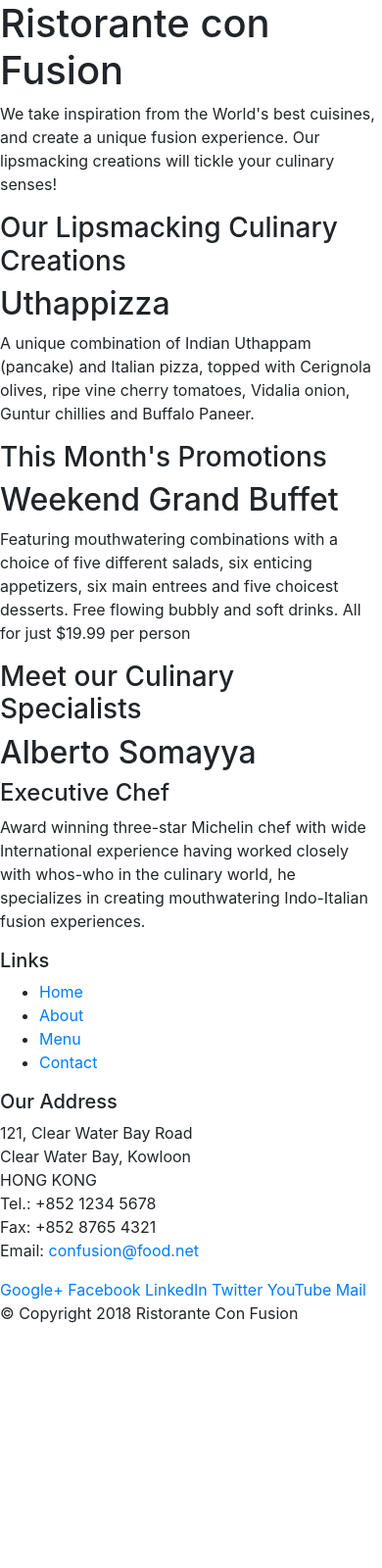
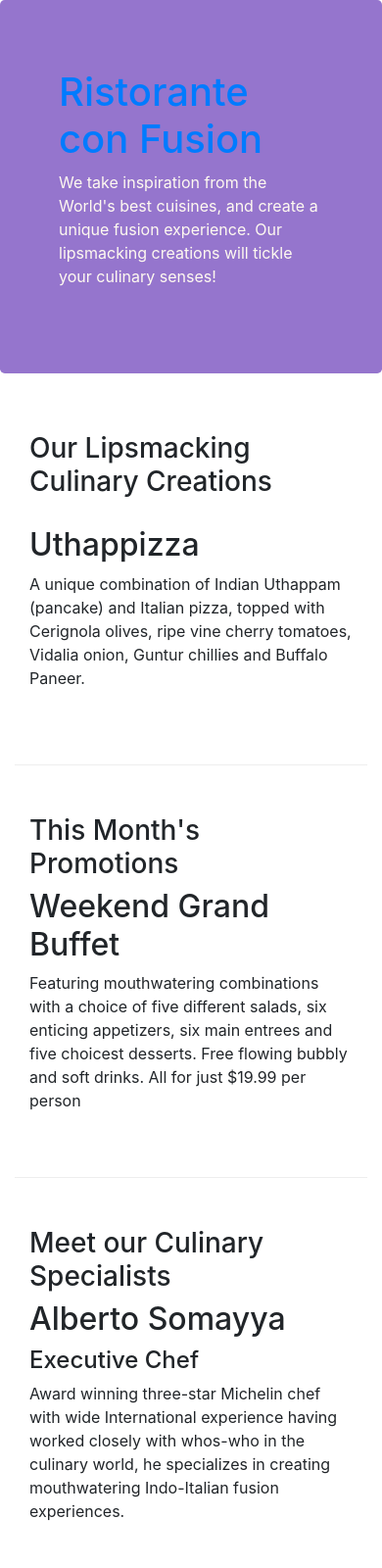
Before and after one commit to scott-sn/conFusion, a website: page index.html in a window 390 px wide. Shown: the top 1600 px of the page at 98% size. Before the commit the page ends 1368 px from the top, so only its background shows below. Drawn offline with nearby package versions, Linux system fonts and the light colour scheme.

Commit message:
first assignment

```diff
--- a/index.html
+++ b/index.html
@@ -10,50 +10,52 @@
 
     <!-- Bootstrap CSS -->
     <link rel="stylesheet" href="node_modules/bootstrap/dist/css/bootstrap.min.css">
+    <link rel="stylesheet" href="style.css">
 </head>
 
 <body>
 
-    <header>
-        <div>
-            <div>
-                <div>
-                    <h1>Ristorante con Fusion</h1>
+    <header class="jumbotron">
+        <div class="container">
+            <div class="row row-header">
+                <div class="col-12 col-sm-6">
+                    <a href="aboutus.html">
+                        <h1>Ristorante con Fusion</h1>
+                    </a>
                     <p>We take inspiration from the World's best cuisines, and create a unique fusion experience. Our lipsmacking creations will tickle your culinary senses!</p>
                 </div>
-                <div>
-                </div>
+                <div class="col-12 col-sm"></div>
             </div>
         </div>
     </header>
 
-    <div>
-        <div>
-            <div>
+    <div class="container">
+        <div class="row row-content align-items-center">
+            <div class="col-12 col-sm-4 order-sm-last col-md-3">
                 <h3>Our Lipsmacking Culinary Creations</h3>
             </div>
-            <div>
+            <div class="col-12 col-sm order-sm-first col-md">
                 <h2>Uthappizza</h2>
                 <p>A unique combination of Indian Uthappam (pancake) and Italian pizza, topped with Cerignola olives, ripe vine cherry tomatoes, Vidalia onion, Guntur chillies and Buffalo Paneer.</p>
             </div>
         </div>
 
 
-        <div>
-            <div>
+        <div class="row row-content align-items-center">
+            <div class="col-12 col-sm-4 col-md-3">
                 <h3>This Month's Promotions</h3>
             </div>
-            <div>
+            <div class="col-12 col-sm col-md">
                 <h2>Weekend Grand Buffet</h2>
                 <p>Featuring mouthwatering combinations with a choice of five different salads, six enticing appetizers, six main entrees and five choicest desserts. Free flowing bubbly and soft drinks. All for just $19.99 per person </p>
             </div>
         </div>
 
-        <div>
-            <div>
+        <div class="row row-content align-items-center">
+            <div class="col-12 col-sm-4 order-sm-last col-md-3">
                 <h3>Meet our Culinary Specialists</h3>
             </div>
-            <div>
+            <div class="col-12 col-sm order-sm-first col-md">
                 <h2>Alberto Somayya</h2>
                 <h4>Executive Chef</h4>
                 <p>Award winning three-star Michelin chef with wide International experience having worked closely with whos-who in the culinary world, he specializes in creating mouthwatering Indo-Italian fusion experiences. </p>
@@ -61,19 +63,19 @@
         </div>
     </div>
 
-    <footer>
-        <div>
-            <div>
-                <div>
+    <footer class="footer">
+        <div class="container">
+            <div class="row">
+                <div class="col-4 offset-1 col-sm-2">
                     <h5>Links</h5>
-                    <ul>
+                    <ul class="list-unstyled">
                         <li><a href="#">Home</a></li>
                         <li><a href="#">About</a></li>
                         <li><a href="#">Menu</a></li>
                         <li><a href="#">Contact</a></li>
                     </ul>
                 </div>
-                <div>
+                <div class="col-7 col-sm-5">
                     <h5>Our Address</h5>
                     <address>
 		              121, Clear Water Bay Road<br>
@@ -84,8 +86,8 @@
 		              Email: <a href="mailto:confusion@food.net">confusion@food.net</a>
 		           </address>
                 </div>
-                <div>
-                    <div>
+                <div class="col-12 col-sm-4 align-self-center">
+                    <div class="text-center">
                         <a href="http://google.com/+">Google+</a>
                         <a href="http://www.facebook.com/profile.php?id=">Facebook</a>
                         <a href="http://www.linkedin.com/in/">LinkedIn</a>
@@ -95,8 +97,8 @@
                     </div>
                 </div>
             </div>
-            <div>
-                <div>
+            <div class="row justify-content-center">
+                <div class="col-auto">
                     <p>© Copyright 2018 Ristorante Con Fusion</p>
                 </div>
             </div>
--- /dev/null
+++ b/style.css
@@ -0,0 +1,30 @@
+.row-header {
+    margin: 0px auto;
+    padding: 0px auto;
+}
+
+.row-content {
+    margin: 0px auto;
+    padding: 50px 0px 50px 0px;
+    border-bottom: 1px ridge;
+    min-height: 400px;
+}
+
+.footer {
+    background-color: #d1c4e9;
+    margin: 0px auto;
+    padding: 20px 0px 20px 0px;
+}
+
+.jumbotron {
+    padding: 70px 30px 70px 30px;
+    margin: 0px auto;
+    background: #9575cd;
+    color: floralwhite;
+}
+
+.address {
+    font-size: 80%;
+    margin: 0px;
+    color: #0f0f0f;
+}
```
Also changed, not shown: aboutus.html (added, +122 -0 lines).
